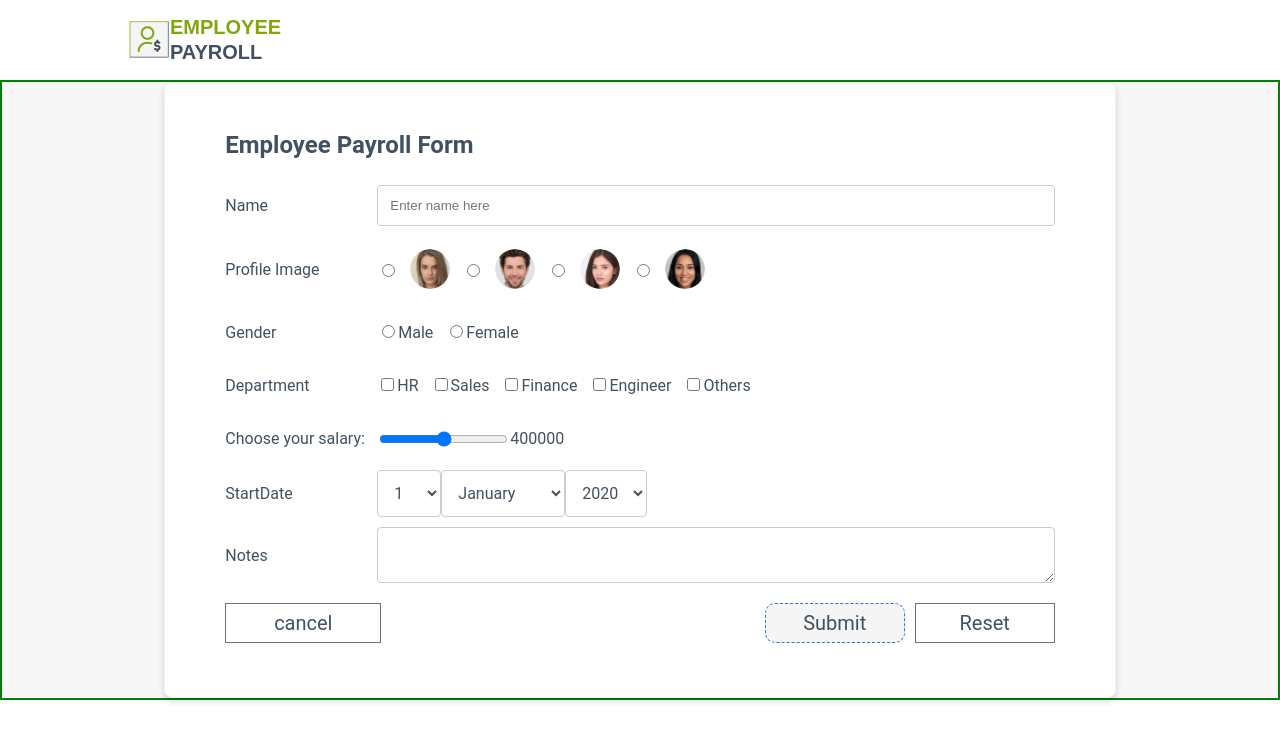
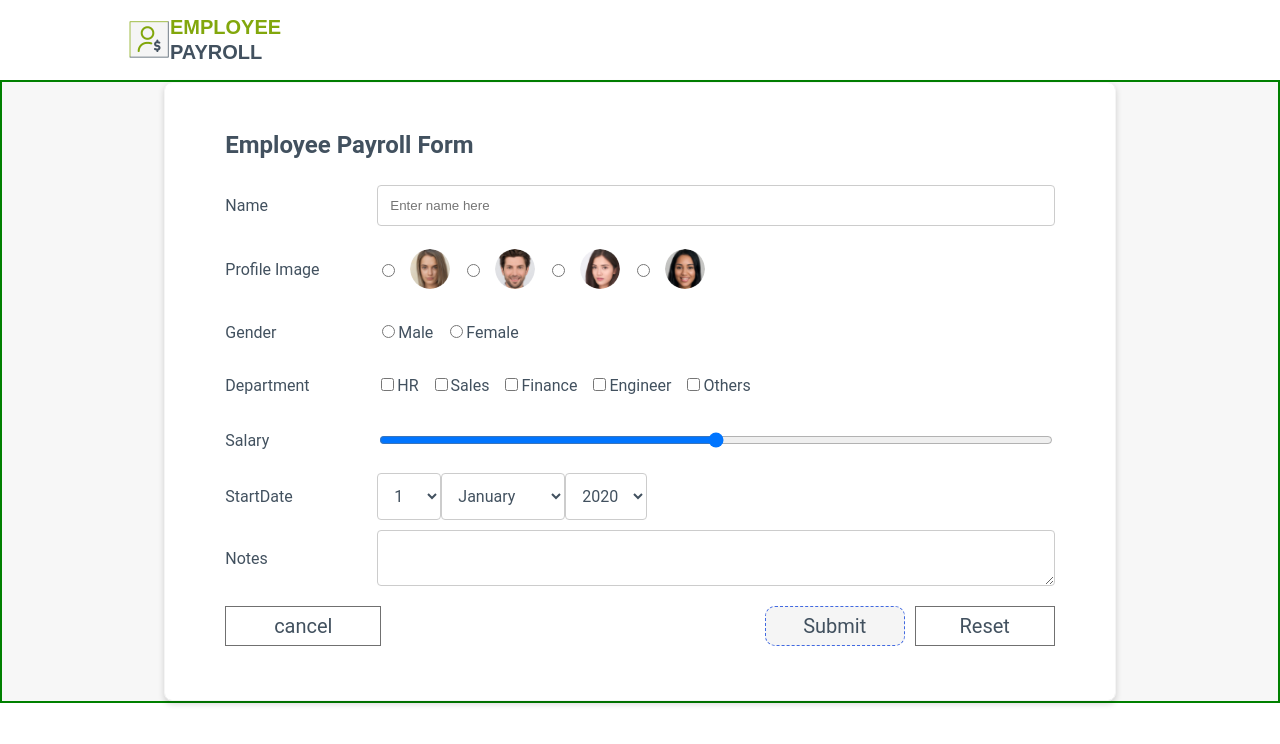
Before and after one commit to Deepanjan1498/Employee-Payroll-React, a React (Create React App) app: page /employee in a window 1280 px wide. Shown: the top 744 px of the page. Built offline with nearby package versions, Linux system fonts and the light colour scheme.

Commit message:
Added: Error display for all fields if null

```diff
--- a/src/component/payroll-form/payroll-form.css
+++ b/src/component/payroll-form/payroll-form.css
@@ -167,11 +167,12 @@ select {
     }
 }
 
-error-output {
+.error {
     margin-left: 10px;
     font-size: 12px;
     font-style: italic;
     color: red;
+    text-align: end;
 }
 
 .text-error {
--- a/src/component/payroll-form/payroll-form.jsx
+++ b/src/component/payroll-form/payroll-form.jsx
@@ -42,8 +42,22 @@ const PayrollForm = (props) => {
     }
 }
 const [formValue, setForm] = useState(initialValue);
+const params = useParams();
 const employeeService = new EmployeeService();
-    const changeValue = (event) => {
+const setData = (obj) => {
+    let array = obj.startDate.split(" ");
+    setForm({
+      ...formValue,
+      ...obj,
+      departMentValue: obj.departMent,
+      isUpdate: true,
+      day: array[0],
+      month: array[1],
+      year: array[2],
+    });
+  };
+
+const changeValue = (event) => {
         setForm({ ...formValue, [event.target.name]: event.target.value })
     }
 
@@ -97,6 +111,10 @@ const employeeService = new EmployeeService();
 
     const save = async (event) => {
         event.preventDefault();
+        if(await validData()){
+            console.log("error", formValue);
+            return;
+        }
         let object = {
             name: formValue.name,
             departMent: formValue.departMentValue,
@@ -139,7 +157,7 @@ const employeeService = new EmployeeService();
             <div className="row-content">
             <label className="label text" htmlFor ="name">Name</label>
             <input className="input" type="text" id="name" name="name" value={formValue.name} onChange={changeValue} placeholder="Enter name here" required/>
-            </div><div className="error-output">{formValue.error.name}</div>
+            </div><div className="error">{formValue.error.name}</div>
 
 
         <div className = "row-content">
@@ -167,7 +185,7 @@ const employeeService = new EmployeeService();
                         </label>
                     </div>
                 </div>
-                <div className="error-output">{formValue.error.profileUrl}</div>
+                <div className="error">{formValue.error.profileUrl}</div>
                 <div className = "row-content">
                     <label className = "label text" htmlFor = "gender">Gender</label>
                     <div>
@@ -177,7 +195,7 @@ const employeeService = new EmployeeService();
                         <label className = "text" htmlFor = "female">Female</label>
                     </div>
                 </div>
-                <div className="error-output">{formValue.error.gender}</div>
+                <div className="error">{formValue.error.gender}</div>
                 <div className = "row-content">
                     <label className = "label text" htmlFor = "department">Department</label>
                     <div>
@@ -190,13 +208,14 @@ const employeeService = new EmployeeService();
                         ))}
                         </div>
                 </div>
-                <div className="error-output">{formValue.error.department}</div>
+                <div className="error">{formValue.error.department}</div>
                 <div className = "row-content">
-                    <label className = "label text" htmlFor = "salary">Choose your salary:</label>
-                    <input className = "slider" type = "range" onChange={changeValue} min = "300000" max = "500000" step = "100"
-                           name = "salary" id = "salary" value = {formValue.salary} />
-                    <output className = "salary-output text" htmlFor = "salary">400000</output>
-                </div>
+                <label className="label text" htmlFor="salary">Salary</label>
+                        <input className="input" type="range" onChange={changeValue} id="salary" value={formValue.salary} name="salary" placeholder="Salary"
+                        min="1000" max="10000" step="100"/>
+                    </div>
+                    <div className="error" > {formValue.error.salary} </div>
+
                 <div className = "row-content">
                     <label className = "label text" htmlFor = "startDate">StartDate</label>
                       <div id = "date">
@@ -256,7 +275,7 @@ const employeeService = new EmployeeService();
                         </select>
                     </div>
                     </div>
-                    <div className="error-output">{formValue.error.startDate}</div>
+                    <div className="error">{formValue.error.startDate}</div>
 
 
                 <div className = "row-content">
```
